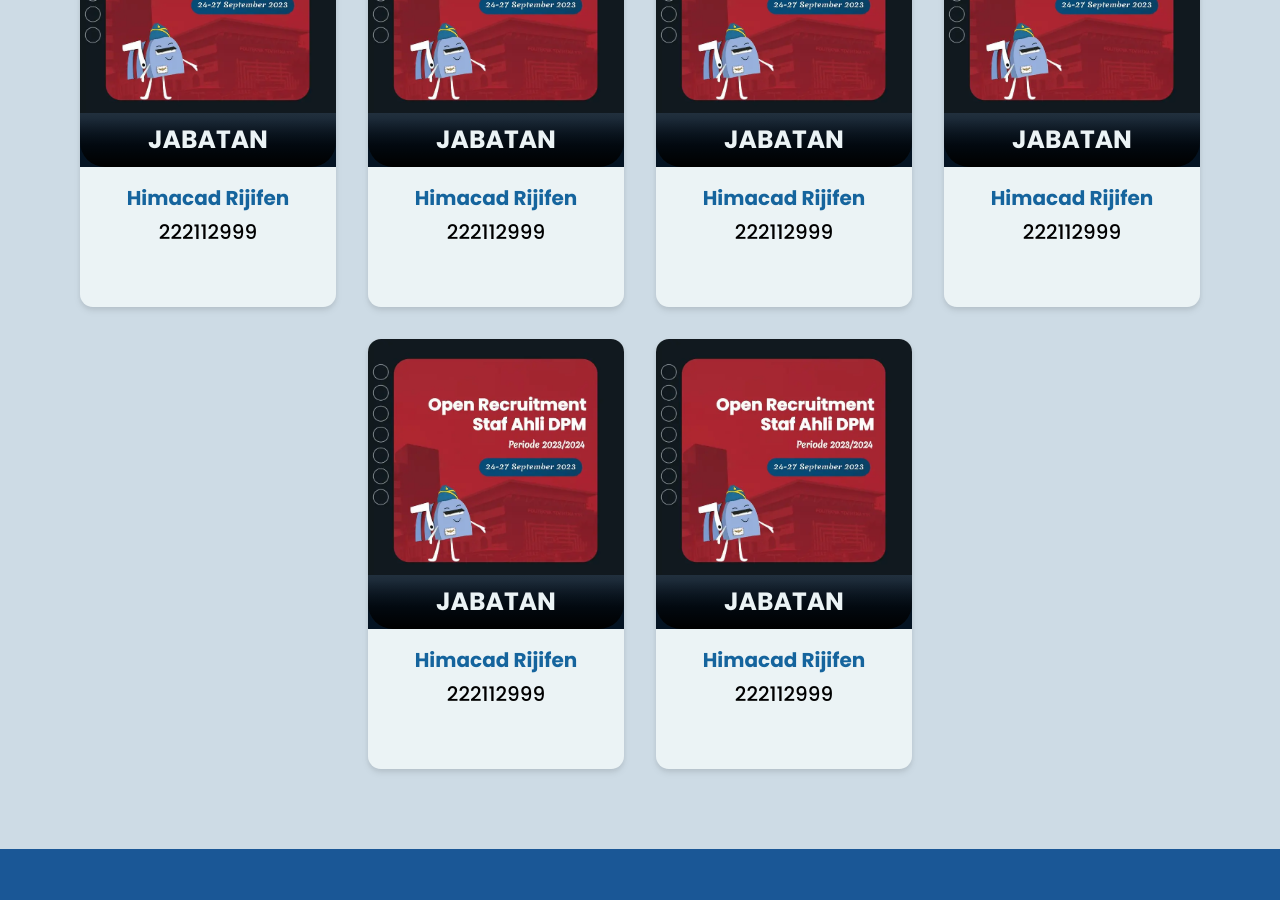
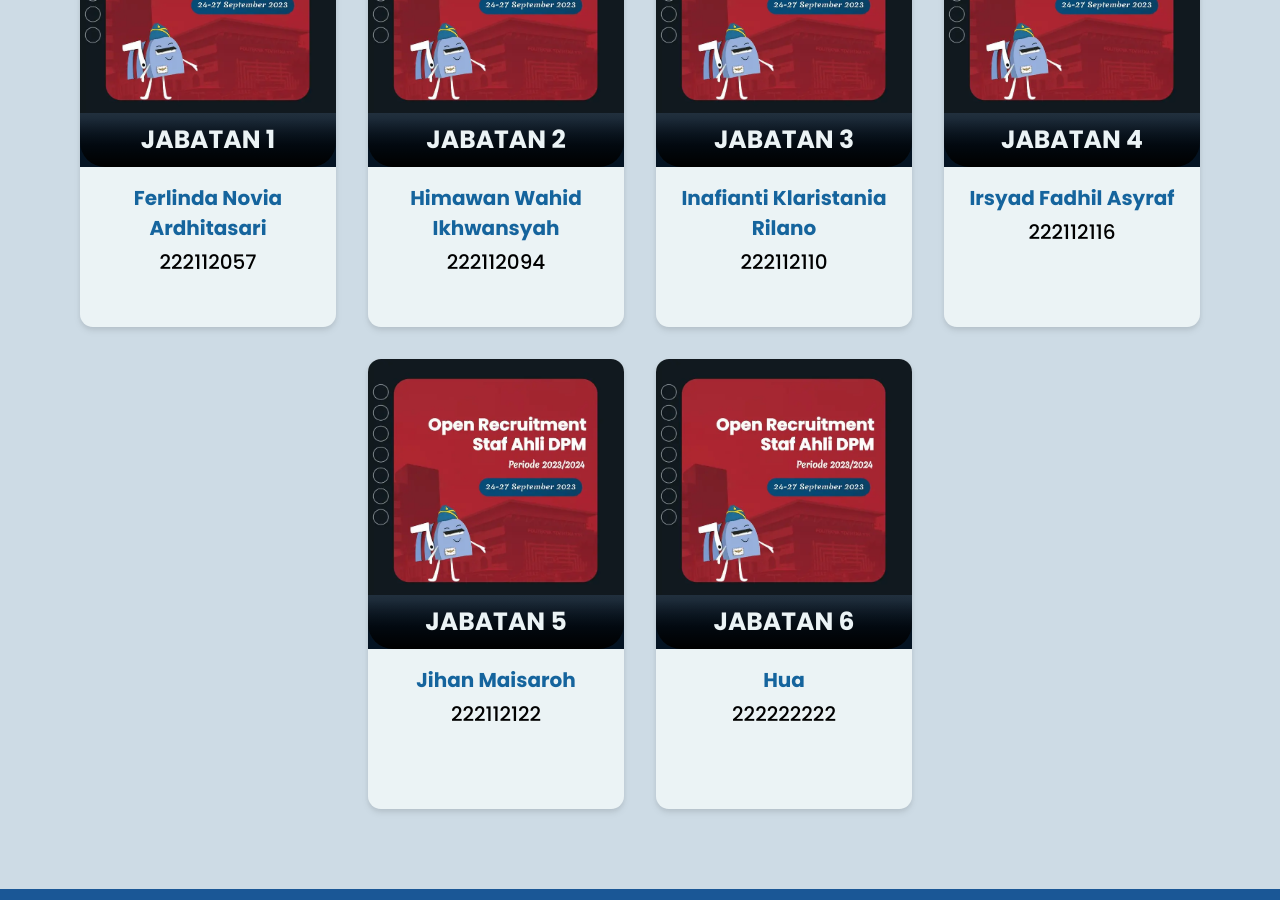
Before and after one commit to Hima-1/IMK-3SI1-KEL1-DPM-2024, a Vue app: page /struktur in a window 1280 px wide. Shown: the part 1080-1980 px from the top of the page. Built offline with nearby package versions, Linux system fonts and the light colour scheme.

Commit message:
Revisi Struktur
Mengubah hardcode pada StrukturItem dan StrukturList ke v-for

```diff
--- a/src/components/LandingPage/StrukturItem.vue
+++ b/src/components/LandingPage/StrukturItem.vue
@@ -1,12 +1,12 @@
 <template>
-  <div class="basis-1/5 bg-[#EBF3F5] rounded-[13px] flex-shrink-0 w-[491px] h-[430px] drop-shadow-md hover:scale-105 ease-in-out duration-300">
+  <div v-for="anggota in anggotas" :key="anggota.id" class="basis-1/5 bg-[#EBF3F5] rounded-[13px] flex-shrink-0 w-[491px] h-[450px] drop-shadow-md hover:scale-105 ease-in-out duration-300">
     <!-- Bagian Atas Struktur -->
     <div class="relative w-full rounded-t-[13px]" style="background: linear-gradient(0deg, #041322 7.17%, rgba(102, 102, 102, 0) 96.17%)">
       <!-- Foto -->
       <img src="../../assets/images/berita.webp" class="w-full h-full rounded-t-[13px]" />
       <!-- Jabatan -->
       <div class="content-center bottom-0 left-0 w-full h-1/5 px-4 py-2 bg-gradient-to-t from-black to-90% rounded-b-[25px]">
-        <h2 class="text-[#EBF3F5] font-poppins text-[25px] font-bold text-center leading-normal">JABATAN</h2>
+        <h2 class="text-[#EBF3F5] font-poppins text-[25px] font-bold text-center leading-normal">{{ anggota.jabatan }}</h2>
       </div>
     </div>
 
@@ -14,9 +14,9 @@
     <div class="mt-4">
       <div class="flex-col items-center justify-center text-center">
         <!-- Nama -->
-        <h4 class="text-[#15649D] font-poppins text-[20px] font-bold mb-1">Himacad Rijifen</h4>
+        <h4 class="text-[#15649D] font-poppins text-[20px] font-bold mb-1 px-2">{{ anggota.nama }}</h4>
         <!-- NIM -->
-        <p class="text-[#000] font-poppins text-[20px] font-medium">222112999</p>
+        <p class="text-[#000] font-poppins text-[20px] font-medium">{{ anggota.nim }}</p>
       </div>
     </div>
   </div>
@@ -25,5 +25,17 @@
 <script>
 export default {
   name: "StrukturItem",
+  data() {
+    return {
+      anggotas: [
+        { id: 1, nama: "Ferlinda Novia Ardhitasari", nim: "222112057", jabatan: "JABATAN 1" },
+        { id: 2, nama: "Himawan Wahid Ikhwansyah", nim: "222112094", jabatan: "JABATAN 2" },
+        { id: 3, nama: "Inafianti Klaristania Rilano", nim: "222112110", jabatan: "JABATAN 3" },
+        { id: 4, nama: "Irsyad Fadhil Asyraf", nim: "222112116", jabatan: "JABATAN 4" },
+        { id: 5, nama: "Jihan Maisaroh", nim: "222112122", jabatan: "JABATAN 5" },
+        { id: 6, nama: "Hua", nim: "222222222", jabatan: "JABATAN 6" },
+      ],
+    };
+  },
 };
 </script>
--- a/src/components/LandingPage/StrukturList.vue
+++ b/src/components/LandingPage/StrukturList.vue
@@ -1,29 +1,19 @@
 <template>
   <div class="bg-[#cddbe5] flex flex-col items-center justify-start min-h-screen pt-10 pb-20">
-    <!-- Judul Berita -->
+    <!-- Judul Struktur -->
     <div class="w-full text-center mb-12">
       <h1 class="text-[#1A5796] text-center font-poppins text-[50px] font-bold leading-normal">Struktur</h1>
     </div>
 
     <!-- Struktur Button Group -->
     <div class="flex bg-white text-[#1A5796] mx-4 mb-12 p-4 font-medium rounded-[44px] first:rounded-tl-[44px] first:rounded-bl-[44px] last:rounded-tr-[44px] last:rounded-br-[44px] shadow-lg">
-      <button class="mx-2 px-4 active:font-bold focus:text-[#F7941D] focus:font-bold hover:text-[#F7941D] hover:font-bold">Semua</button>
-      <button class="mx-2 px-4 active:font-bold focus:text-[#F7941D] focus:font-bold hover:text-[#F7941D] hover:font-bold">BPH</button>
-      <button class="mx-2 px-4 active:font-bold focus:text-[#F7941D] focus:font-bold hover:text-[#F7941D] hover:font-bold">Komisi I</button>
-      <button class="mx-2 px-4 active:font-bold focus:text-[#F7941D] focus:font-bold hover:text-[#F7941D] hover:font-bold">Komisi II</button>
-      <button class="mx-2 px-4 active:font-bold focus:text-[#F7941D] focus:font-bold hover:text-[#F7941D] hover:font-bold">Komisi III</button>
-      <button class="mx-2 px-4 active:font-bold focus:text-[#F7941D] focus:font-bold hover:text-[#F7941D] hover:font-bold">Komisi IV</button>
-      <button class="mx-2 px-4 active:font-bold focus:text-[#F7941D] focus:font-bold hover:text-[#F7941D] hover:font-bold">Pubmedkraf</button>
-      <button class="mx-2 px-4 active:font-bold focus:text-[#F7941D] focus:font-bold hover:text-[#F7941D] hover:font-bold">IT</button>
+      <li v-for="item in items" class="list-none">
+        <button class="mx-2 px-4 active:font-bold focus:text-[#F7941D] focus:font-bold hover:text-[#F7941D] hover:font-bold">{{ item }}</button>
+      </li>
     </div>
 
     <!-- Wrapper Struktur -->
     <div class="flex flex-wrap justify-center gap-8">
-      <StrukturItem />
-      <StrukturItem />
-      <StrukturItem />
-      <StrukturItem />
-      <StrukturItem />
       <StrukturItem />
     </div>
   </div>
@@ -37,46 +27,13 @@ export default {
   components: {
     StrukturItem,
   },
+  data() {
+    return {
+      items: ["Semua", "BPH", "Komisi I", "Komisi II", "Komisi III", "Komisi IV", "Pubmedkraf", "IT"],
+    };
+  },
 };
 </script>
 
 <style scoped>
-.button-group {
-  display: flex;
-  justify-content: center;
-  gap: 0;
-  margin-bottom: 25px;
-}
-
-.gallery-button {
-  background-color: #15649d;
-  color: white;
-  font-family: "Poppins", sans-serif;
-  font-weight: 500;
-  padding: 15px 30px;
-  font-size: 23px;
-  border: none;
-  outline: none;
-  cursor: pointer;
-  transition: font-weight 0.3s ease;
-}
-
-.gallery-button:first-child {
-  border-top-left-radius: 44px;
-  border-bottom-left-radius: 44px;
-}
-
-.gallery-button:last-child {
-  border-top-right-radius: 44px;
-  border-bottom-right-radius: 44px;
-}
-
-.gallery-button:hover {
-  color: #c7d6dd;
-}
-
-.gallery-button.active {
-  font-weight: bold;
-  color: #c7d6dd;
-}
 </style>
```
